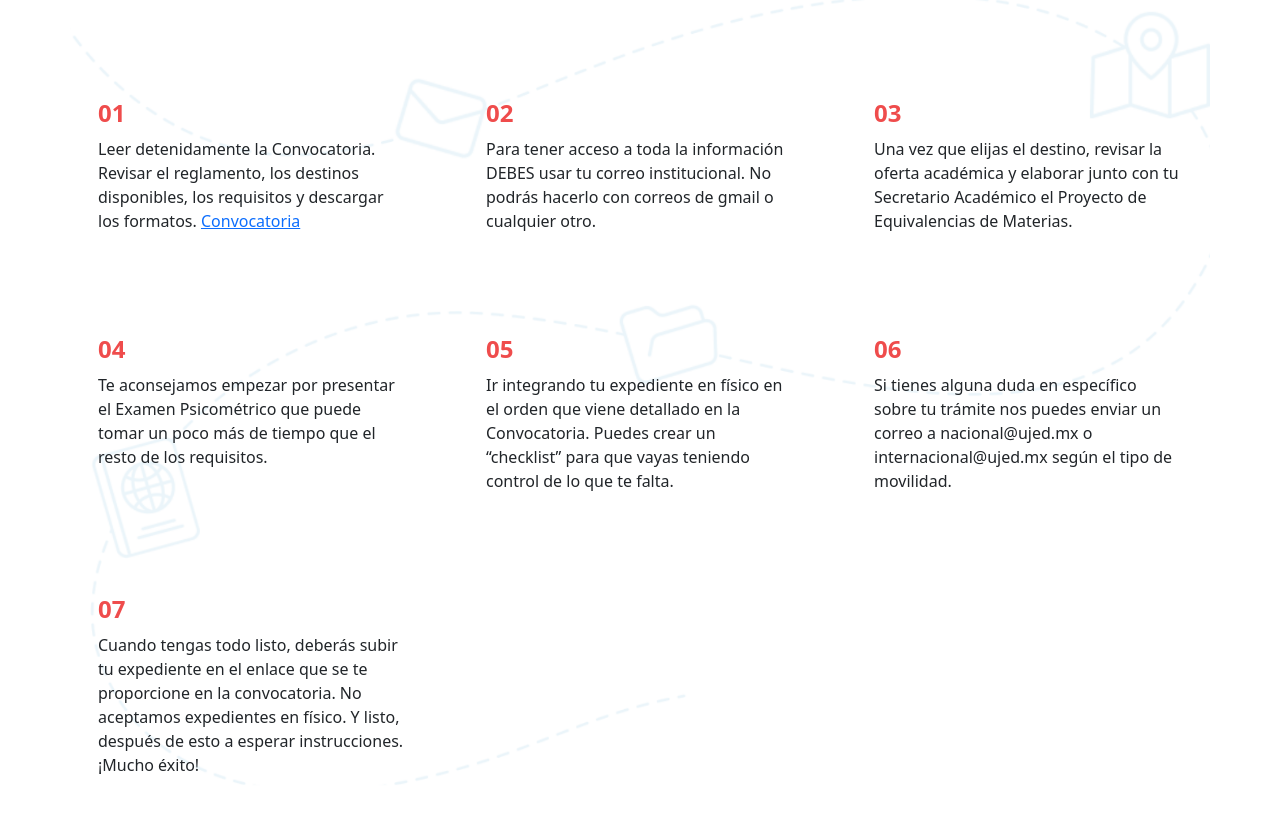
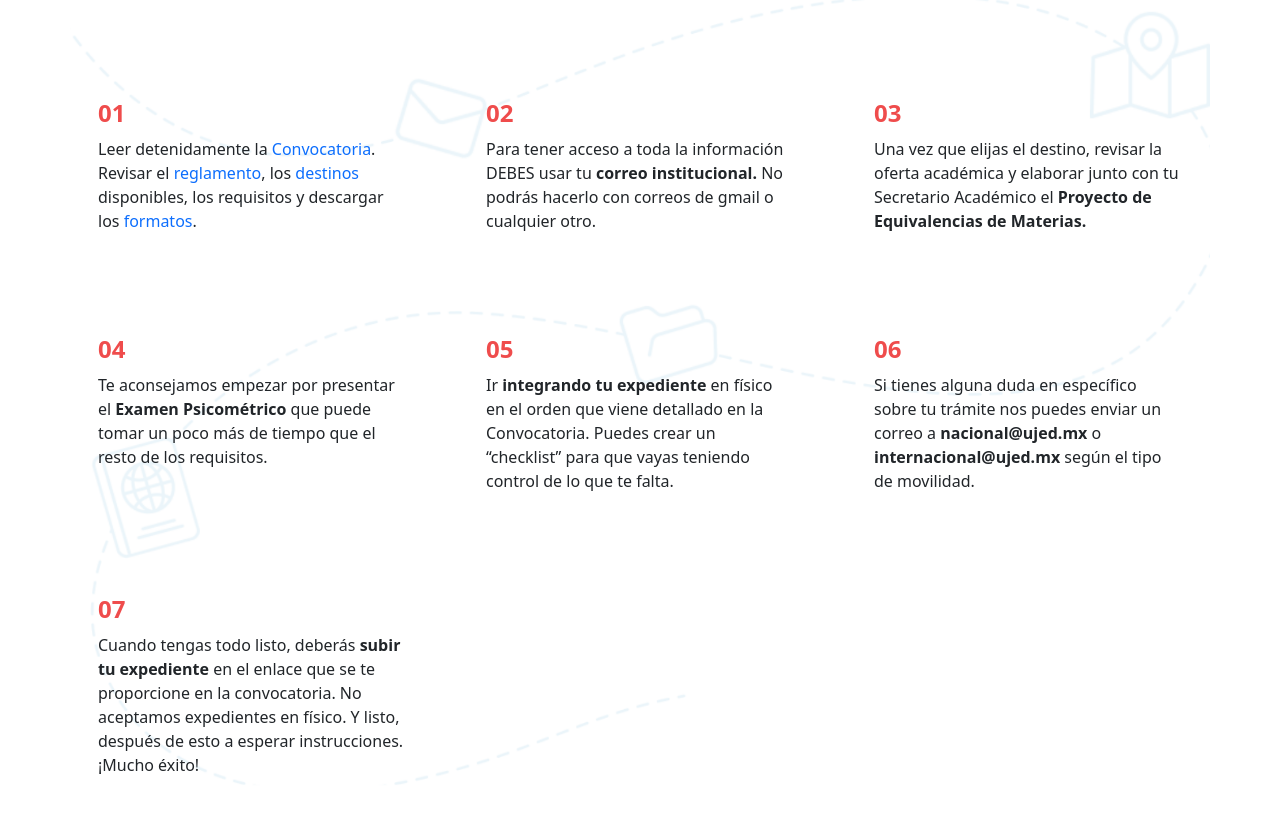
Before and after one commit to dev-ujed/movilidad, a React (Create React App) app: page / in a window 1280 px wide. Shown: the part 1941-2764 px from the top of the page. Built offline with nearby package versions, Linux system fonts and the light colour scheme.

Commit message:
se agregaron links en los pasos

```diff
--- a/src/components/Footer.jsx
+++ b/src/components/Footer.jsx
@@ -22,6 +22,7 @@ export default function Footer() {
               <h3 className='mb-4'>Contacto</h3>
               <ul className='list-unstyled contact-icons'>
                 <li className='mb-2'><a href=""><i className="fa-regular fa-envelope"></i>nacional@ujed.mx</a></li>
+                <li className='mb-2'><a href=""><i className="fa-regular fa-envelope"></i>internacional@ujed.mx</a></li>
                 <li className='mb-2'><a href="tel:+526188271202"><i className="fa-solid fa-phone"></i>618 827 1202</a></li>
               </ul>
             </div>
--- a/src/components/pasos.jsx
+++ b/src/components/pasos.jsx
@@ -5,32 +5,59 @@ import './styles/pasos.css';
 const pasosData = [
   {
     numero: '01',
-    descripcion: 'Leer detenidamente la Convocatoria. Revisar el reglamento, los destinos disponibles, los requisitos y descargar los formatos.',
-    link: 'Convocatoria'
+    descripcion: (
+      <>
+        Leer detenidamente la <a href="/documentos">Convocatoria</a>. Revisar el <a href="/documentos">reglamento</a>, los <a href="/destinos">destinos</a> disponibles, los requisitos y descargar los <a href="/documentos">formatos</a>.
+      </>
+    ),
   },
   {
     numero: '02',
-    descripcion: 'Para tener acceso a toda la información DEBES usar tu correo institucional. No podrás hacerlo con correos de gmail o cualquier otro.',
+    descripcion: (
+      <>
+        Para tener acceso a toda la información DEBES usar tu <span>correo institucional.</span> No podrás hacerlo con correos de gmail o cualquier otro.
+      </>
+    ),
   },
   {
     numero: '03',
-    descripcion: 'Una vez que elijas el destino, revisar la oferta académica y elaborar junto con tu Secretario Académico el Proyecto de Equivalencias de Materias.',
+    descripcion: (
+      <>
+        Una vez que elijas el destino, revisar la oferta académica y elaborar junto con tu Secretario Académico el <span>Proyecto de Equivalencias de Materias.</span>
+      </>
+    ),
   },
   {
     numero: '04',
-    descripcion: 'Te aconsejamos empezar por presentar el Examen Psicométrico que puede tomar un poco más de tiempo que el resto de los requisitos.',
+    descripcion: (
+      <>
+        Te aconsejamos empezar por presentar el <span>Examen Psicométrico</span> que puede tomar un poco más de tiempo que el resto de los requisitos.
+      </>
+    ),
   },
   {
     numero: '05',
-    descripcion: 'Ir integrando tu expediente en físico en el orden que viene detallado en la Convocatoria. Puedes crear un “checklist” para que vayas teniendo control de lo que te falta.',
+    descripcion: (
+      <>
+        Ir <span>integrando tu expediente</span> en físico en el orden que viene detallado en la Convocatoria. Puedes crear un “checklist” para que vayas teniendo control de lo que te falta.
+      </>
+    ),
   },
   {
     numero: '06',
-    descripcion: 'Si tienes alguna duda en específico sobre tu trámite nos puedes enviar un correo a nacional@ujed.mx o internacional@ujed.mx según el tipo de movilidad.',
+    descripcion: (
+      <>
+        Si tienes alguna duda en específico sobre tu trámite nos puedes enviar un correo a <span>nacional@ujed.mx</span> o <span>internacional@ujed.mx</span> según el tipo de movilidad.
+      </>
+    ),
   },
   {
     numero: '07',
-    descripcion: 'Cuando tengas todo listo, deberás subir tu expediente en el enlace que se te proporcione en la convocatoria. No aceptamos expedientes en físico. Y listo, después de esto a esperar instrucciones. ¡Mucho éxito!',
+    descripcion: (
+      <>
+        Cuando tengas todo listo, deberás <span>subir tu expediente</span> en el enlace que se te proporcione en la convocatoria. No aceptamos expedientes en físico. Y listo, después de esto a esperar instrucciones. ¡Mucho éxito!
+      </>
+    ),
   },
 ];
 
@@ -42,10 +69,22 @@ export default function Pasos() {
         {pasosData.map((paso, index) => (
           <div key={index} className={`paso-item ${index % 2 === 0 ? 'right' : 'left'}`}>
             <h3><span className="numero">{paso.numero}</span></h3>
-            <p>{paso.descripcion} {paso.link && <a href="#">{paso.link}</a>}</p>
+            <p>{paso.descripcion}</p>
+            {paso.links && (
+              <p>
+                {paso.links.map((link, linkIndex) => (
+                  <React.Fragment key={linkIndex}>
+                    <a href={link.url} className="paso-link">
+                      {link.text}
+                    </a>
+                    {linkIndex < paso.links.length - 1 ? ', ' : ''}
+                  </React.Fragment>
+                ))}
+              </p>
+            )}
           </div>
         ))}
       </div>
     </div>
-  )
+  );
 }
--- a/src/components/styles/convocatorias.css
+++ b/src/components/styles/convocatorias.css
@@ -103,7 +103,7 @@
   .convocatoria img {
     width: 100%;
     height: auto;
-    object-fit: contain;
+    object-fit: cover;
   }
 
   .convocatorias {
--- a/src/components/styles/pasos.css
+++ b/src/components/styles/pasos.css
@@ -11,6 +11,14 @@
   text-align: center;
   font-weight: 700;
   margin-bottom: 6rem;
+}
+
+span{
+  font-weight: bold;
+}
+
+a{
+  text-decoration: none;
 }
 
 .pasos-grid{
```
